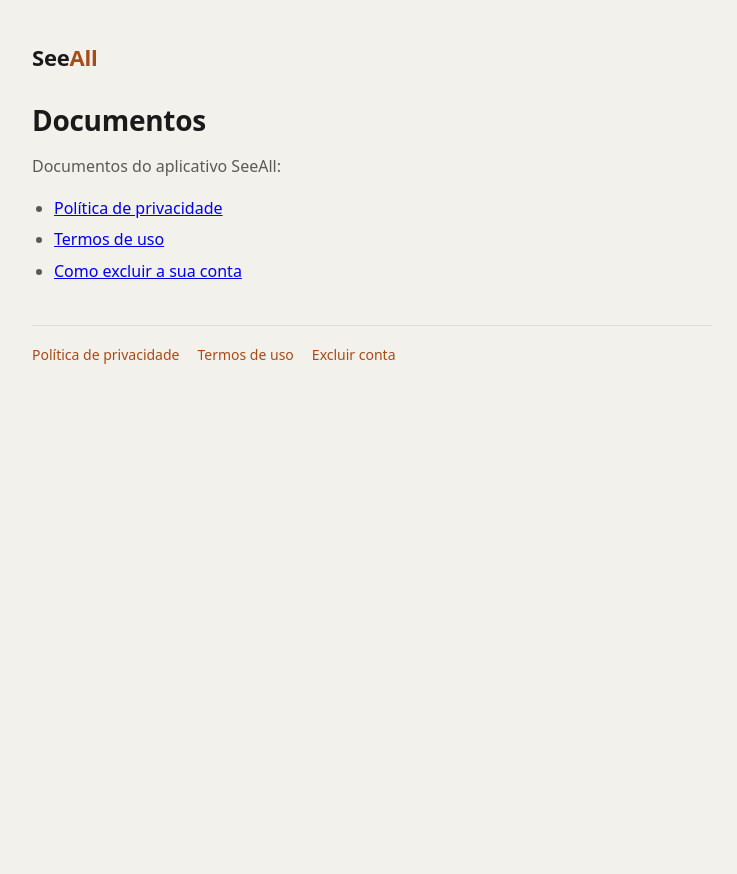
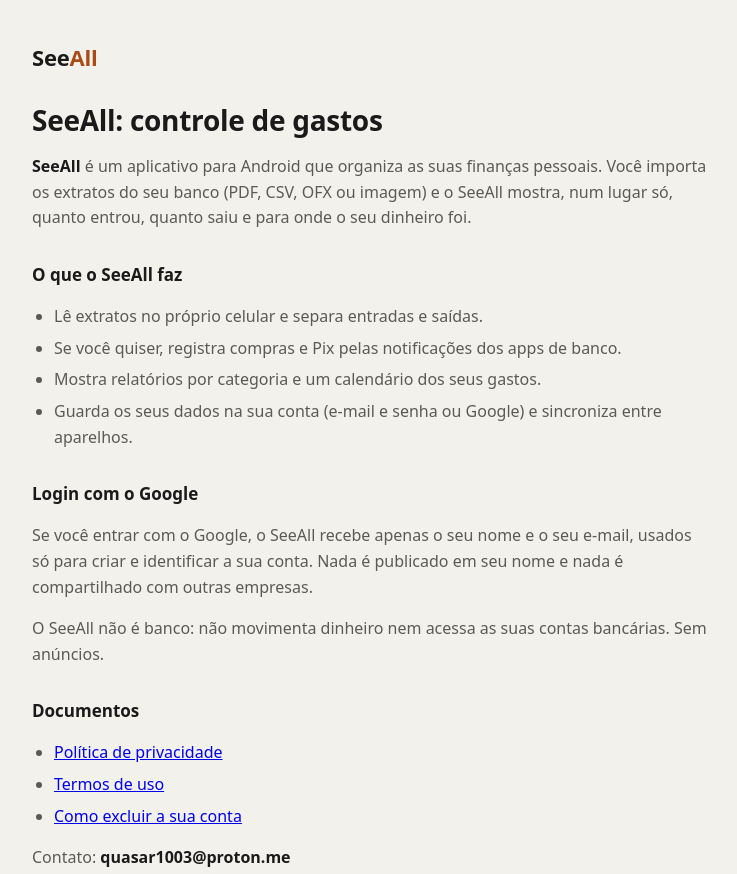
Before and after one commit to ASTA103/seeall, a plain HTML site: page index.html in a window 1280 px wide. Shown: the top 874 px of the page, without its empty margins (268-1005 px from the left). Before the commit the page ends 800 px from the top, so only its background shows below. Drawn offline with Linux system fonts and the light colour scheme.

Commit message:
Add files via upload

```diff
--- a/index.html
+++ b/index.html
@@ -3,8 +3,8 @@
 <head>
 <meta charset="utf-8">
 <meta name="viewport" content="width=device-width, initial-scale=1">
-<title>Documentos · SeeAll</title>
-<meta name="description" content="Documentos do aplicativo SeeAll.">
+<title>SeeAll: controle de gastos · SeeAll</title>
+<meta name="description" content="SeeAll: controle de gastos do aplicativo SeeAll.">
 <style>
   :root{ --bg:#F3F1EC; --texto:#1A1A1A; --suave:#5C5A55; --linha:rgba(0,0,0,.09); --laranja:#A84B16; }
   @media (prefers-color-scheme: dark){ :root{ --bg:#111111; --texto:#F2F0EA; --suave:#A7A5A0; --linha:rgba(255,255,255,.1); --laranja:#E8823F; } }
@@ -27,8 +27,8 @@
 <body>
 <main>
   <p class="marca">See<span>All</span></p>
-  <h1>Documentos</h1>
-<p>Documentos do aplicativo SeeAll:</p><ul><li><a href="privacidade.html">Política de privacidade</a></li><li><a href="termos.html">Termos de uso</a></li><li><a href="excluir-conta.html">Como excluir a sua conta</a></li></ul>
+  <h1>SeeAll: controle de gastos</h1>
+<p><strong>SeeAll</strong> é um aplicativo para Android que organiza as suas finanças pessoais. Você importa os extratos do seu banco (PDF, CSV, OFX ou imagem) e o SeeAll mostra, num lugar só, quanto entrou, quanto saiu e para onde o seu dinheiro foi.</p><h3>O que o SeeAll faz</h3><ul><li>Lê extratos no próprio celular e separa entradas e saídas.</li><li>Se você quiser, registra compras e Pix pelas notificações dos apps de banco.</li><li>Mostra relatórios por categoria e um calendário dos seus gastos.</li><li>Guarda os seus dados na sua conta (e-mail e senha ou Google) e sincroniza entre aparelhos.</li></ul><h3>Login com o Google</h3><p>Se você entrar com o Google, o SeeAll recebe apenas o seu nome e o seu e-mail, usados só para criar e identificar a sua conta. Nada é publicado em seu nome e nada é compartilhado com outras empresas.</p><p>O SeeAll não é banco: não movimenta dinheiro nem acessa as suas contas bancárias. Sem anúncios.</p><h3>Documentos</h3><ul><li><a href="privacidade.html">Política de privacidade</a></li><li><a href="termos.html">Termos de uso</a></li><li><a href="excluir-conta.html">Como excluir a sua conta</a></li></ul><p>Contato: <strong>quasar1003@proton.me</strong></p>
   <nav><a href="privacidade.html">Política de privacidade</a><a href="termos.html">Termos de uso</a><a href="excluir-conta.html">Excluir conta</a></nav>
 </main>
 </body>
```
Also changed, not shown: google7e848496b9f7c0d0.html (added, +1 -0 lines).
